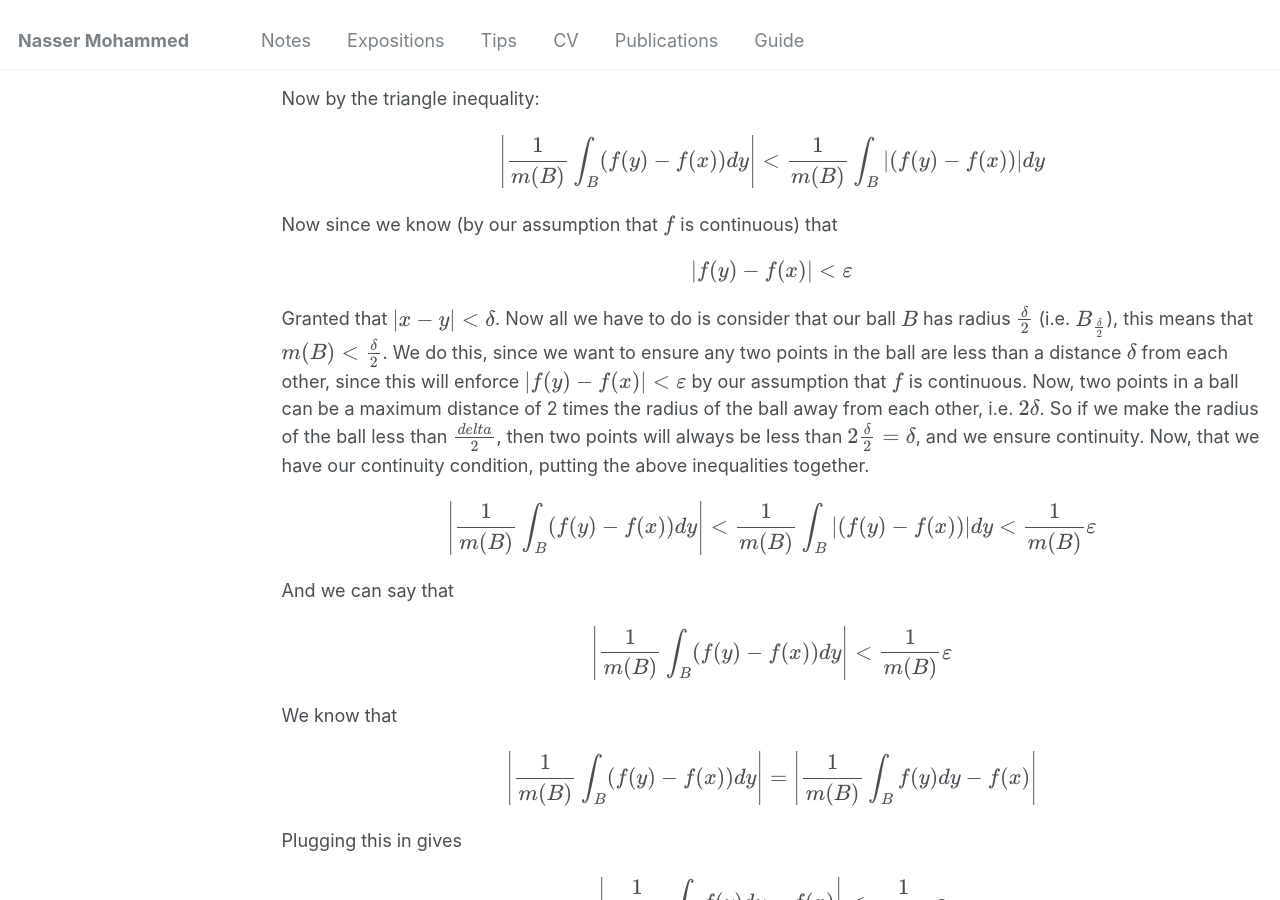
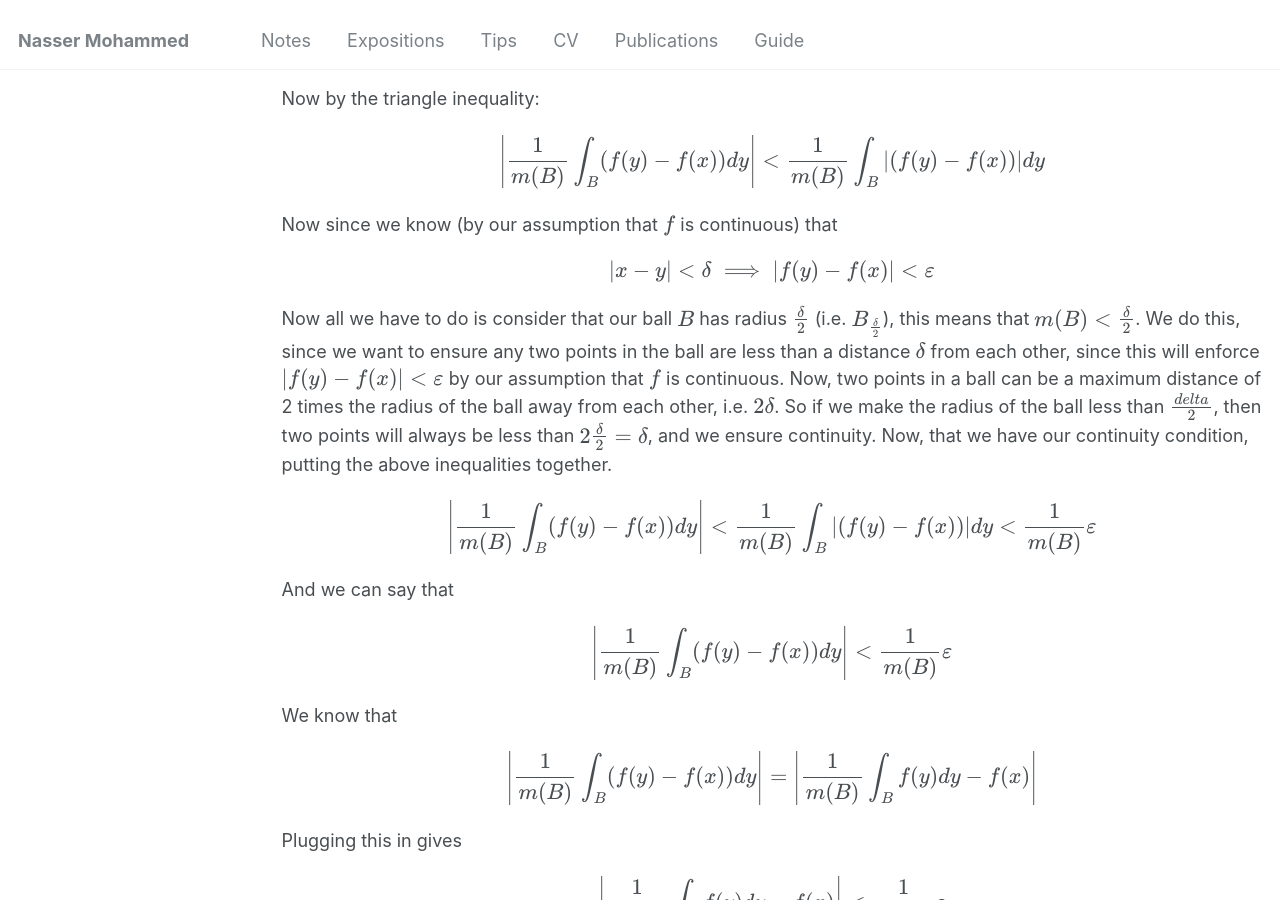
Before and after one commit to Nasser-Mohammed/Nasser-Mohammed.github.io, a Jekyll site: the page built from _pages/notes/analysis/ftc.md, in a window 1280 px wide and 900 px high, scrolled down 3287 px. Built offline with Jekyll 4.4.1, drawn with Linux system fonts in a browser that asks for light colours.

Commit message:
Update ftc.md

```diff
--- a/_pages/notes/analysis/ftc.md
+++ b/_pages/notes/analysis/ftc.md
@@ -57,8 +57,8 @@ With this in mind we can rewrite our expression in the absolute value as
 Now by the triangle inequality:
 \\[\left|\frac{1}{m(B)}\int_B(f(y) - f(x))dy\right| < \frac{1}{m(B)}\int_B\left|(f(y) - f(x))\right|dy\\]
 Now since we know (by our assumption that \\(f\\) is continuous) that
-\\[\left|f(y)-f(x)\right| < \varepsilon\\]
-Granted that \\(\left|x - y\right| < \delta\\). Now all we have to do is consider that our ball \\(B\\) has radius \\(\frac{\delta}{2}\\) (i.e. \\(B_{\frac{\delta}{2}}\\)), this means that \\(m(B) < \frac{\delta}{2}\\). We do this, since we want to ensure any two points in the ball are less than a distance \\(\delta\\) from each other, since this will enforce \\(\left|f(y) - f(x)\right| < \varepsilon\\) by our assumption that \\(f\\) is continuous. Now, two points in a ball can be a maximum distance of 2 times the radius of the ball away from each other, i.e. \\(2\delta\\). So if we make the radius of the ball less than \\(\frac{delta}{2}\\), then two points will always be less than \\(2\frac{\delta}{2} = \delta\\), and we ensure continuity. Now, that we have our continuity condition, putting the above inequalities together.
+\\[\left|x - y\right| < \delta \implies \left|f(y)-f(x)\right| < \varepsilon\\]
+Now all we have to do is consider that our ball \\(B\\) has radius \\(\frac{\delta}{2}\\) (i.e. \\(B_{\frac{\delta}{2}}\\)), this means that \\(m(B) < \frac{\delta}{2}\\). We do this, since we want to ensure any two points in the ball are less than a distance \\(\delta\\) from each other, since this will enforce \\(\left|f(y) - f(x)\right| < \varepsilon\\) by our assumption that \\(f\\) is continuous. Now, two points in a ball can be a maximum distance of 2 times the radius of the ball away from each other, i.e. \\(2\delta\\). So if we make the radius of the ball less than \\(\frac{delta}{2}\\), then two points will always be less than \\(2\frac{\delta}{2} = \delta\\), and we ensure continuity. Now, that we have our continuity condition, putting the above inequalities together.
 \\[\left|\frac{1}{m(B)}\int_B(f(y) - f(x))dy\right| < \frac{1}{m(B)}\int_B\left|(f(y) - f(x))\right|dy < \frac{1}{m(B)}\varepsilon\\]
 And we can say that
 \\[\left|\frac{1}{m(B)}\int_B(f(y) - f(x))dy\right| < \frac{1}{m(B)}\varepsilon\\]
```
